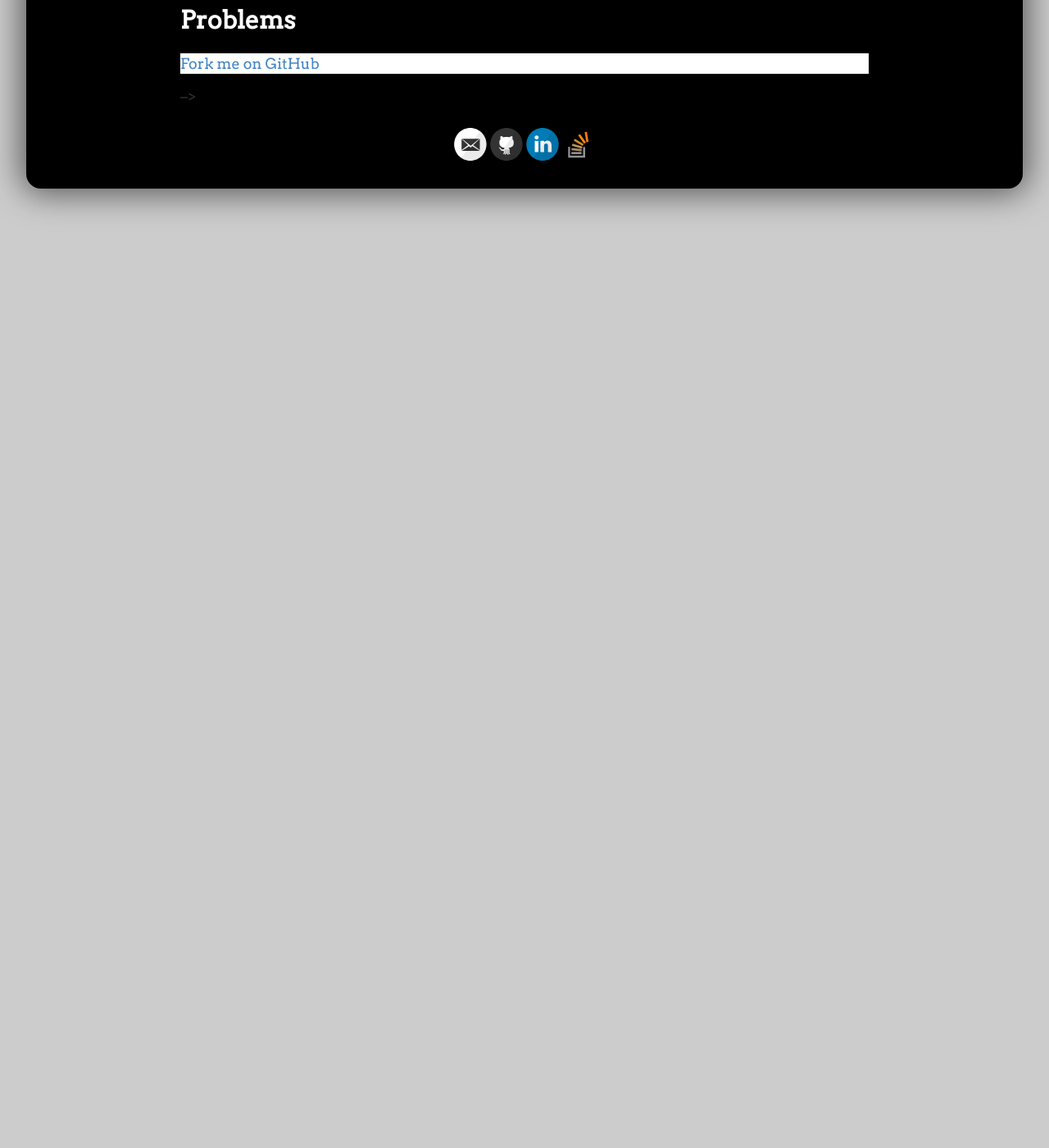
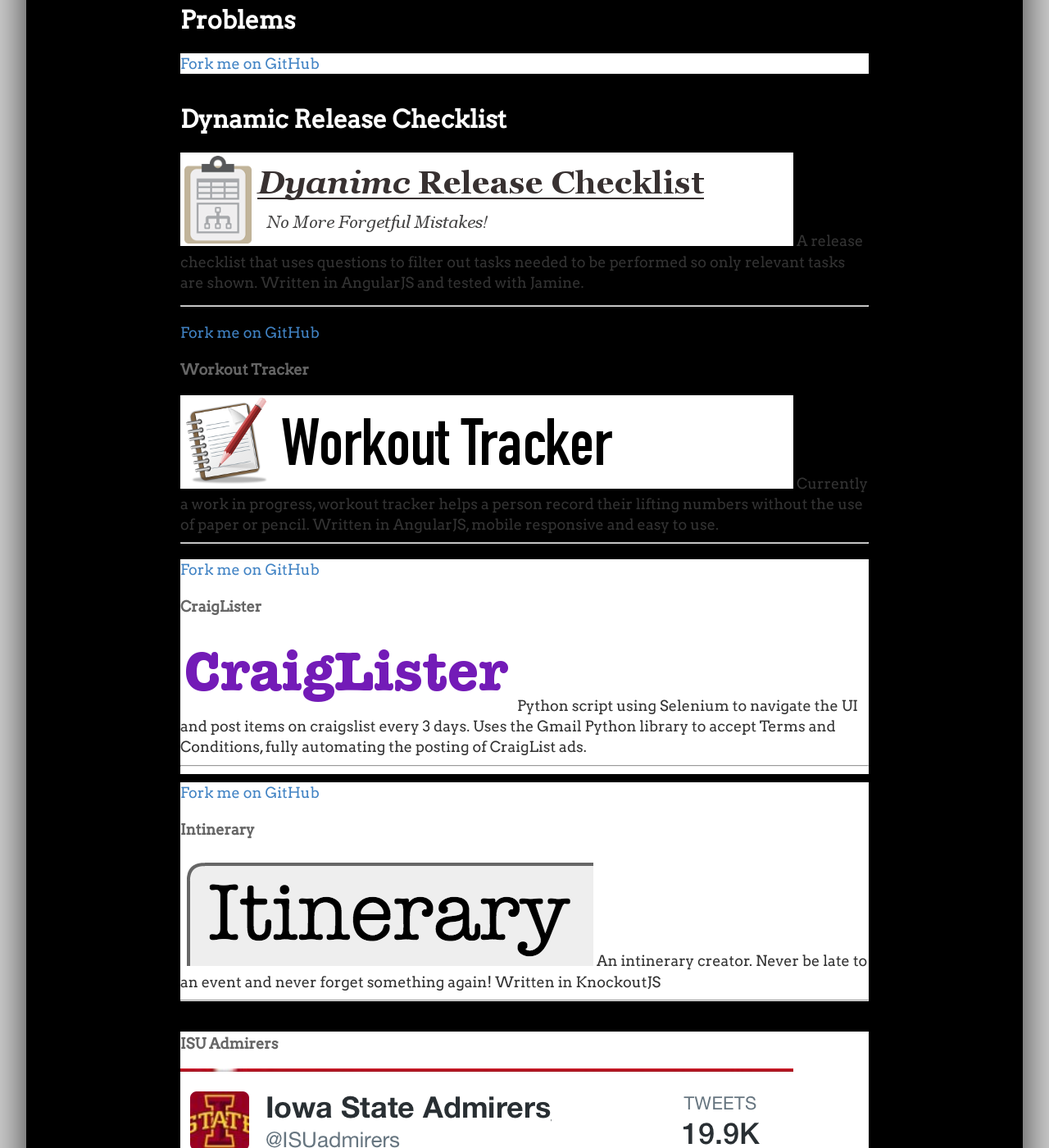
Before and after one commit to clickthisnick/clickthisnick.github.io, a Jekyll site: the page built from projects.md, in a window 1280 px wide and 1400 px high, scrolled down 270 px. Shown: the whole window at 82% size. Built offline with Jekyll 4.4.1, drawn with Linux system fonts in a browser that asks for light colours; nearby versions of some CDN libraries; library files that are not in the unit come from our copies; before the commit the page ends 900 px from its top, so only the background shows below that; some of the changed text lies outside the part shown.

Commit message:
Fixing up some html and image structure

```diff
--- a/package.json
+++ b/package.json
@@ -4,7 +4,7 @@
   "description": "Githooks for projects",
   "main": "index.js",
   "scripts": {
-    "test": "echo \"Error: no test specified\" && exit 1"
+    "compile-css": "sass style.scss style.css;"
   },
   "repository": {
     "type": "git",
--- a/projects.md
+++ b/projects.md
@@ -1,129 +1,92 @@
 ---
 layout: page
-title:
+title: null
 permalink: /projects/
 ---
 
 <link rel="stylesheet" type="text/css" href="lib/css/bootswatch.css">
 <link rel="stylesheet" type="text/css" href="lib/css/github-ribbon.css">
-<link href='https://fonts.googleapis.com/css?family=Arvo' rel='stylesheet' type='text/css'>
 
-<html>
-  <body>
-    <div class="row text-center">
-      <div class="col-lg-12 text-center">
-      <h1 class="title text-center">
+<link href="https://fonts.googleapis.com/css?family=Arvo" rel="stylesheet" type="text/css">
+
+<div class="row text-center">
+  <div class="col-lg-12 text-center">
+  <h1 class="title text-center">
         I Create Software Solutions To Solve Real World Problems
       </h1>
-      </div>
-    </div>
+</div>
+</div>
 
-    <div class="row white-row">
-      <div class="col-sm-6">
-        <div class="github-fork-ribbon-wrapper right">
-          <div class="github-fork-ribbon">
-            <a href="https://github.com/clickthisnick/dynamic-release-checklist" target="_blank">Fork me on GitHub</a>
-          </div>
-        </div>
-      </div>
-    </div>
+<div class="row white-row">
+  <div class="col-sm-6">
+  <div class="github-fork-ribbon-wrapper right">
+  <div class="github-fork-ribbon">
+  <a href="https://github.com/clickthisnick/dynamic-release-checklist">Fork me on GitHub</a>
+</div>
+</div>
+</div>
+</div>
 
-  </body>
-</html>
+# Dynamic Release Checklist
 
-<!--
-      <h4>Dynamic Release Checklist</h4>
-      <img src="../images/dynamic-release-checklist.png" class="img-responsive">
-      A release checklist that uses questions to filter out tasks needed to be performed so only relevant tasks are shown. Written in AngularJS and tested with Jamine.
-      <hr>
-    </div>
-    </div>
+![](../images/projects/dynamic-release-checklist.png) A release checklist that uses questions to filter out tasks needed to be performed so only relevant tasks are shown. Written in AngularJS and tested with Jamine.
 
-<div class="col-xs-12 row black-row visible-xs-block"></div>
+--------------------------------------------------------------------------------
 
-    <div class="col-sm-6">
-      <div class="github-fork-ribbon-wrapper right">
-        <div class="github-fork-ribbon">
-          <a href="https://github.com/clickthisnick/WorkoutTracker" target="_blank">Fork me on GitHub</a>
-        </div>
-      </div>
-      <div class="text-left">
-        <h4>Workout Tracker</h4>
-      </div>
-      <img src="../images/workout-tracker.png" class="img-responsive center-block">
-      Currently a work in progress, workout tracker helps a person record their lifting numbers without the use of paper or pencil. Written in AngularJS, mobile responsive and easy to use.
-      <hr>
-    </div>
-  </div>
+<div class="col-xs-12 row black-row visible-xs-block">
+</div>
 
-  <div class="row black-row"></div>
+<div class="col-sm-6"><div class="github-fork-ribbon-wrapper right">
+  <div class="github-fork-ribbon">
+  <a href="https://github.com/clickthisnick/WorkoutTracker">Fork me on GitHub</a>
+</div>
+</div><div class="text-left">
+  <h4>Workout Tracker</h4>
+</div><img src="../images/projects/workout-tracker.png" class="img-responsive center-block"> Currently a work in progress, workout tracker helps a person record their lifting numbers without the use of paper or pencil. Written in AngularJS, mobile responsive and easy to use. <hr></div>
 
-  <div class="row white-row">
+<div class="row black-row">
+</div>
+
+<div class="row white-row">
+  <div class="col-sm-6"><div class="github-fork-ribbon-wrapper right">
+  <div class="github-fork-ribbon">
+  <a href="https://github.com/clickthisnick/CraigLister">Fork me on GitHub</a>
+</div>
+</div><h4>CraigLister</h4><img src="../images/projects/craiglister.png" class="img-responsive"> Python script using Selenium to navigate the UI and post items on craigslist every 3 days. Uses the Gmail Python library to accept Terms and Conditions, fully automating the posting of CraigList ads. <hr></div>
+  <div class="col-xs-12 row black-row visible-xs-block">
+</div>
+  <div class="col-sm-6"><div class="github-fork-ribbon-wrapper right">
+  <div class="github-fork-ribbon">
+  <a href="https://github.com/clickthisnick/itinerary">Fork me on GitHub</a>
+</div>
+</div><div class="text-left">
+  <h4>Intinerary</h4>
+</div><img src="../images/projects/itinerary.png" class="img-responsive center-block" width="60%"> An intinerary creator. Never be late to an event and never forget something again! Written in KnockoutJS <hr></div>
+</div>
+
+<div class="row black-row">
+</div>
+
+<div class="row white-row">
+  <div class="col-sm-6"><div class="text-left">
+  <h4>ISU Admirers</h4>
+</div><img src="../images/projects/isuadmirerers.png" class="img-responsive center-block"> Twitter account amassing 20k followers. Users can submit tweets anonymously to the twitter account via a website I built. Tweets submitted with the LAMP stack and parsed/posted to the Twitter API with Python. <hr></div>
+  <div class="col-xs-12 row black-row visible-xs-block">
+</div>
+  <div class="col-sm-6"><div class="text-left">
+  <h4>Snake Password</h4>
+</div><img src="../images/projects/snake.png" class="img-responsive center-block"> JavaScript password generator. Builds pseudo-random passwords where the next character in the password is next to the previous character. <hr></div>
+</div>
+
+<script src="lib/js/jquery.js">
+</script>
 
 
-    <div class="col-sm-6">
-      <div class="github-fork-ribbon-wrapper right">
-        <div class="github-fork-ribbon">
-          <a href="https://github.com/clickthisnick/CraigLister" target="_blank">Fork me on GitHub</a>
-        </div>
-      </div>
 
-      <h4>CraigLister</h4>
-      <img src="../images/craiglister.png" class="img-responsive">
-      Python script using Selenium to navigate the UI and post items on craigslist every 3 days. Uses the Gmail Python library to accept Terms and Conditions, fully automating the posting of CraigList ads.
-      <hr>
-    </div>
+<script src="lib/js/bootstrap.min.js">
+</script>
 
-<div class="col-xs-12 row black-row visible-xs-block"></div>
 
-    <div class="col-sm-6">
 
-      <div class="github-fork-ribbon-wrapper right">
-        <div class="github-fork-ribbon">
-          <a href="https://github.com/clickthisnick/itinerary" target="_blank">Fork me on GitHub</a>
-        </div>
-      </div>
-
-      <div class="text-left">
-        <h4>Intinerary</h4>
-      </div>
-      <img src="../images/itinerary.png" class="img-responsive center-block" width=60%>
-      An intinerary creator. Never be late to an event and never forget something again! Written in KnockoutJS
-      <hr>
-    </div>
-
-  </div>
-
-  <div class="row black-row"></div>
-
-  <div class="row white-row">
-    <div class="col-sm-6">
-     <div class="text-left">
-      <h4>ISU Admirers</h4>
-    </div>
-    <img src="../images/isuadmirerers.png" class="img-responsive center-block">
-    Twitter account amassing 20k followers. Users can submit tweets anonymously to the twitter account via a website I built. Tweets submitted with the LAMP stack and parsed/posted to the Twitter API with Python.
-    <hr>
-  </div>
-
-<div class="col-xs-12 row black-row visible-xs-block"></div>
-
-  <div class="col-sm-6">
-    <div class="text-left">
-      <h4>Snake Password</h4>
-    </div>
-    <img src="../images/snake.png" class="img-responsive center-block">
-    JavaScript password generator. Builds pseudo-random passwords where the next character in the password is next to the previous character.
-    <hr>
-  </div>
-
-</div>
-</body>
-</html>
-
-<!-- Projects -->
-
-<script src="lib/js/jquery.js"></script>
-<script src="lib/js/bootstrap.min.js"></script>
-<script src="lib/js/jquery.matchheight.js" type="text/javascript"></script>
--->
+<script src="lib/js/jquery.matchheight.js" type="text/javascript">
+</script>
```
Also changed, not shown: images/config.png (deleted), images/first-post.png (deleted), images/jekyll-logo.png (deleted), images/jekyll-now-theme-screenshot.jpg (deleted), images/projects/craiglister.png (renamed from images/craiglister.png), images/projects/dynamic-release-checklist.png (renamed from images/dynamic-release-checklist.png), images/projects/isuadmirerers.png (renamed from images/isuadmirerers.png), images/projects/itinerary.png (renamed from images/itinerary.png), images/projects/snake.png (renamed from images/snake.png), images/projects/workout-tracker.png (renamed from images/workout-tracker.png), images/step1.gif (deleted), 1 other file.
